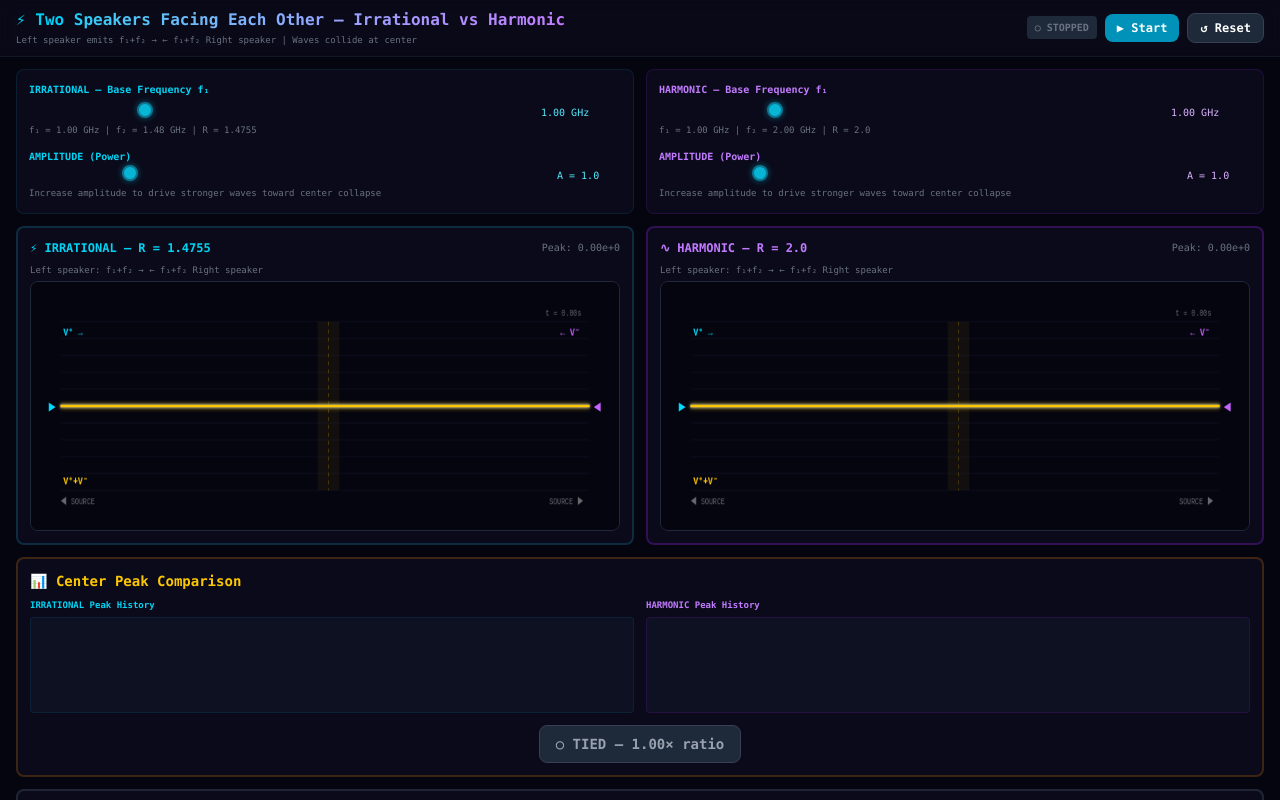
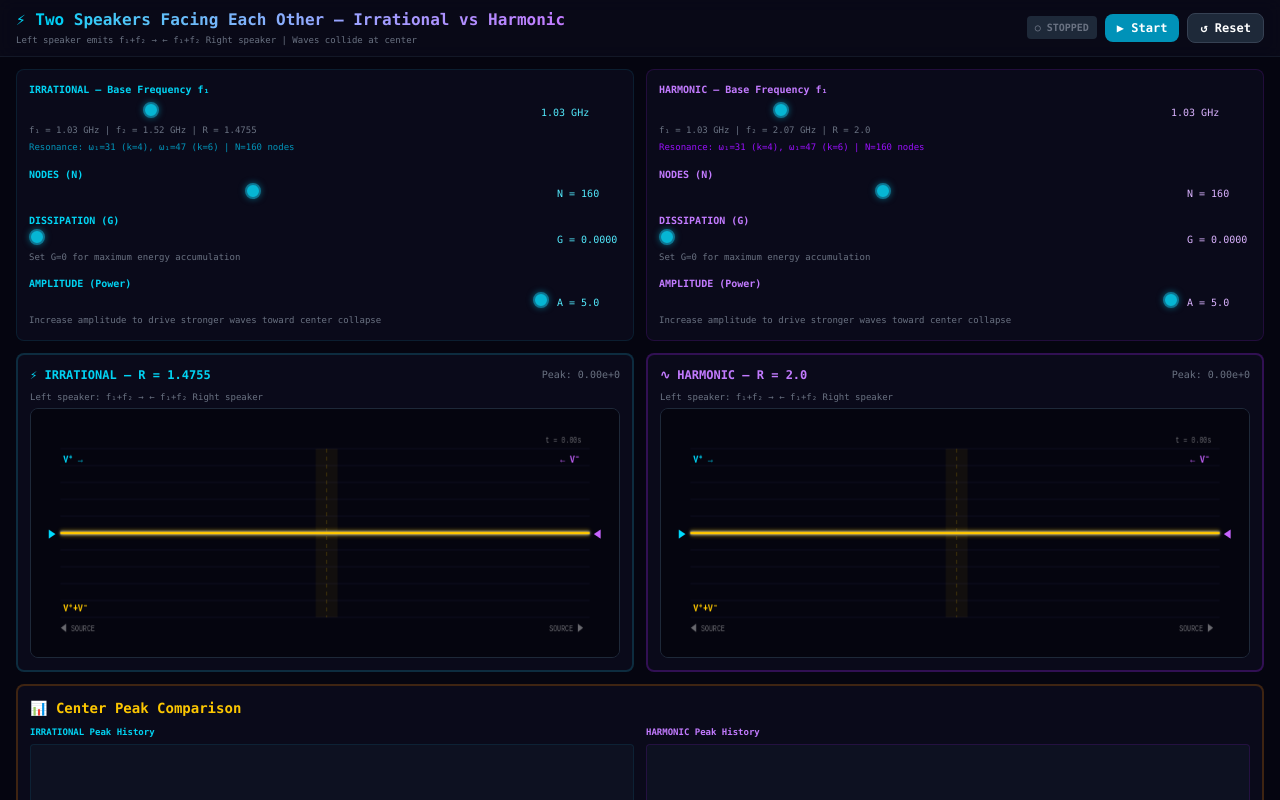
Before and after one commit to mediaprizma/irrational-navier-stokes, a React (Vite) app: page / in a window 1280 px wide. Shown: the top 800 px of the page. Built offline with nearby package versions, Linux system fonts and the light colour scheme.

Commit message:
task snapshot b1db57e4-b8d1-46c5-947a-8ba6afeb0460

```diff
--- a/src/App.tsx
+++ b/src/App.tsx
@@ -20,16 +20,26 @@ const SUB_STEPS = 5;
 export default function App() {
   // Irrational: R = 1.475482818459
   const [irrParams, setIrrParams] = useState<SimulationParams>({
-    ...DEFAULT_PARAMS,
+    N: 160,
+    L: 0.01,
+    C: 0.01,
+    G: 0.0,
+    omega1: 31.0,
+    R: 1.475482818459,
+    amplitude: 5.0,
     mode: 'irrational',
-    R: 1.475482818459,
   });
 
   // Harmonic: R = 2.0
   const [harmParams, setHarmParams] = useState<SimulationParams>({
-    ...DEFAULT_PARAMS,
+    N: 160,
+    L: 0.01,
+    C: 0.01,
+    G: 0.0,
+    omega1: 31.0,
+    R: 2.0,
+    amplitude: 5.0,
     mode: 'harmonic',
-    R: 2.0,
   });
 
   const [isRunning, setIsRunning] = useState(false);
@@ -120,8 +130,12 @@ export default function App() {
 
   const handleReset = () => {
     setIsRunning(false);
-    const irrNew = createInitialState(irrParams);
-    const harmNew = createInitialState(harmParams);
+    const resetIrr = { ...irrParams, N: 160, G: 0.0, omega1: 31.0, amplitude: 5.0 };
+    const resetHarm = { ...harmParams, N: 160, G: 0.0, omega1: 31.0, amplitude: 5.0 };
+    setIrrParams(resetIrr);
+    setHarmParams(resetHarm);
+    const irrNew = createInitialState(resetIrr);
+    const harmNew = createInitialState(resetHarm);
     setIrrState(irrNew);
     setHarmState(harmNew);
     setIrrPeakHistory([]);
@@ -170,7 +184,7 @@ export default function App() {
             <div className="text-[10px] text-cyan-400 font-bold mb-2">IRRATIONAL — Base Frequency f₁</div>
             <div className="flex items-center gap-2">
               <input
-                type="range" min="10" max="100" step="1"
+                type="range" min="10" max="100" step="0.5"
                 value={irrParams.omega1}
                 onChange={(e) => setIrrParams(p => ({ ...p, omega1: parseFloat(e.target.value) }))}
                 className="flex-1 h-1 bg-gray-700 rounded-lg appearance-none cursor-pointer"
@@ -179,6 +193,34 @@ export default function App() {
             </div>
             <div className="text-[9px] text-gray-500 mt-1">
               f₁ = {fmtFixed(omegaToGHz(irrParams.omega1), 2)} GHz | f₂ = {fmtFixed(omegaToGHz(irrOmega2), 2)} GHz | R = {irrParams.R.toFixed(4)}
+            </div>
+            <div className="text-[9px] text-cyan-600 mt-1">
+              Resonance: ω₁=31 (k=4), ω₁=47 (k=6) | N={irrParams.N} nodes
+            </div>
+
+            <div className="text-[10px] text-cyan-400 font-bold mb-1 mt-3">NODES (N)</div>
+            <div className="flex items-center gap-2">
+              <input
+                type="range" min="40" max="320" step="40"
+                value={irrParams.N}
+                onChange={(e) => setIrrParams(p => ({ ...p, N: parseInt(e.target.value) }))}
+                className="flex-1 h-1 bg-gray-700 rounded-lg appearance-none cursor-pointer"
+              />
+              <span className="text-[10px] text-cyan-300 font-mono w-16">N = {irrParams.N}</span>
+            </div>
+
+            <div className="text-[10px] text-cyan-400 font-bold mb-1 mt-3">DISSIPATION (G)</div>
+            <div className="flex items-center gap-2">
+              <input
+                type="range" min="0" max="0.01" step="0.0001"
+                value={irrParams.G}
+                onChange={(e) => setIrrParams(p => ({ ...p, G: parseFloat(e.target.value) }))}
+                className="flex-1 h-1 bg-gray-700 rounded-lg appearance-none cursor-pointer"
+              />
+              <span className="text-[10px] text-cyan-300 font-mono w-16">G = {fmtFixed(irrParams.G, 4)}</span>
+            </div>
+            <div className="text-[9px] text-gray-500 mt-1">
+              Set G=0 for maximum energy accumulation
             </div>
 
             <div className="text-[10px] text-cyan-400 font-bold mb-1 mt-3">AMPLITUDE (Power)</div>
@@ -200,7 +242,7 @@ export default function App() {
             <div className="text-[10px] text-purple-400 font-bold mb-2">HARMONIC — Base Frequency f₁</div>
             <div className="flex items-center gap-2">
               <input
-                type="range" min="10" max="100" step="1"
+                type="range" min="10" max="100" step="0.5"
                 value={harmParams.omega1}
                 onChange={(e) => setHarmParams(p => ({ ...p, omega1: parseFloat(e.target.value) }))}
                 className="flex-1 h-1 bg-gray-700 rounded-lg appearance-none cursor-pointer"
@@ -209,6 +251,34 @@ export default function App() {
             </div>
             <div className="text-[9px] text-gray-500 mt-1">
               f₁ = {fmtFixed(omegaToGHz(harmParams.omega1), 2)} GHz | f₂ = {fmtFixed(omegaToGHz(harmOmega2), 2)} GHz | R = 2.0
+            </div>
+            <div className="text-[9px] text-purple-600 mt-1">
+              Resonance: ω₁=31 (k=4), ω₁=47 (k=6) | N={harmParams.N} nodes
+            </div>
+
+            <div className="text-[10px] text-purple-400 font-bold mb-1 mt-3">NODES (N)</div>
+            <div className="flex items-center gap-2">
+              <input
+                type="range" min="40" max="320" step="40"
+                value={harmParams.N}
+                onChange={(e) => setHarmParams(p => ({ ...p, N: parseInt(e.target.value) }))}
+                className="flex-1 h-1 bg-gray-700 rounded-lg appearance-none cursor-pointer"
+              />
+              <span className="text-[10px] text-purple-300 font-mono w-16">N = {harmParams.N}</span>
+            </div>
+
+            <div className="text-[10px] text-purple-400 font-bold mb-1 mt-3">DISSIPATION (G)</div>
+            <div className="flex items-center gap-2">
+              <input
+                type="range" min="0" max="0.01" step="0.0001"
+                value={harmParams.G}
+                onChange={(e) => setHarmParams(p => ({ ...p, G: parseFloat(e.target.value) }))}
+                className="flex-1 h-1 bg-gray-700 rounded-lg appearance-none cursor-pointer"
+              />
+              <span className="text-[10px] text-purple-300 font-mono w-16">G = {fmtFixed(harmParams.G, 4)}</span>
+            </div>
+            <div className="text-[9px] text-gray-500 mt-1">
+              Set G=0 for maximum energy accumulation
             </div>
 
             <div className="text-[10px] text-purple-400 font-bold mb-1 mt-3">AMPLITUDE (Power)</div>
--- a/src/simulation.ts
+++ b/src/simulation.ts
@@ -22,13 +22,13 @@ export interface SimulationState {
 }
 
 export const DEFAULT_PARAMS: SimulationParams = {
-  N: 80,
+  N: 160,
   L: 0.01,
   C: 0.01,
-  G: 0.0001,
-  omega1: 30.0,
+  G: 0.0,
+  omega1: 31.0,
   R: 1.475482818459,
-  amplitude: 1.0,
+  amplitude: 5.0,
   mode: 'irrational',
 };
 
```
Also changed, not shown: 1 other file (tests, documents, lock files or other folders).
